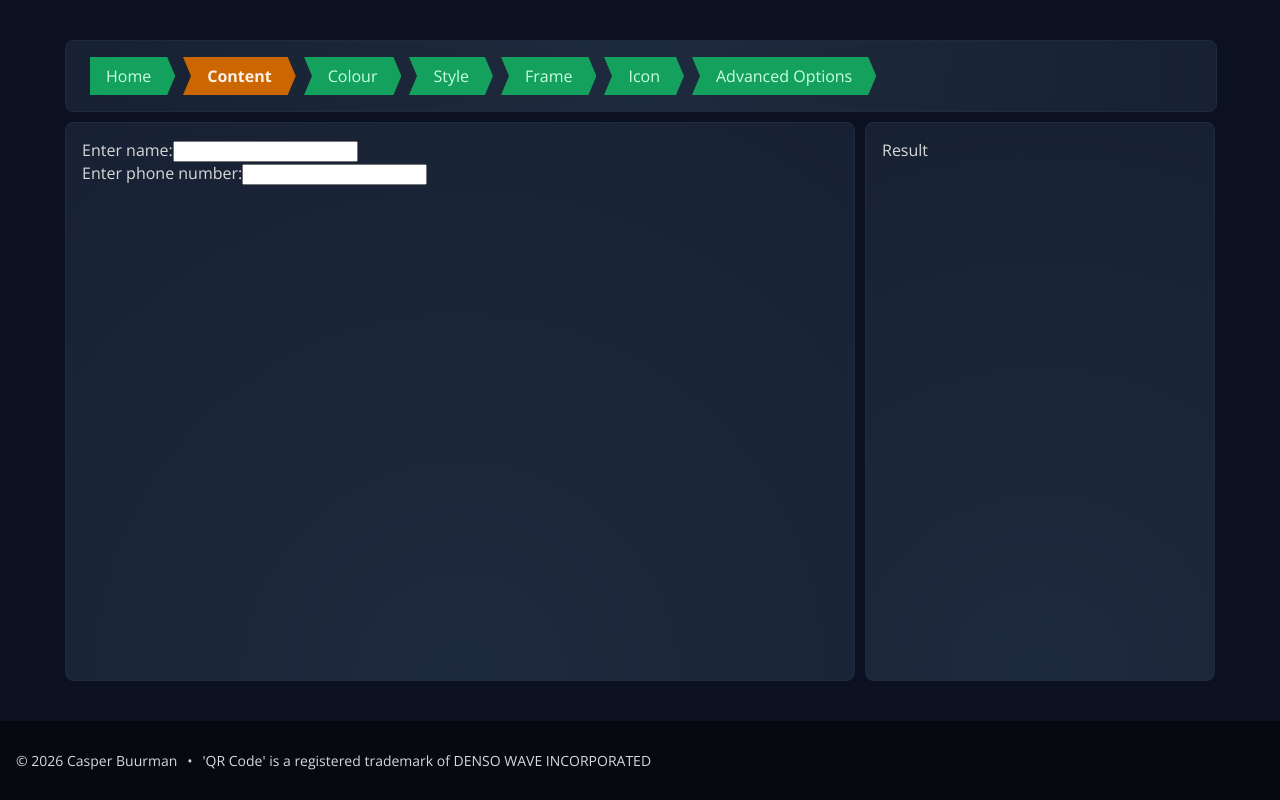
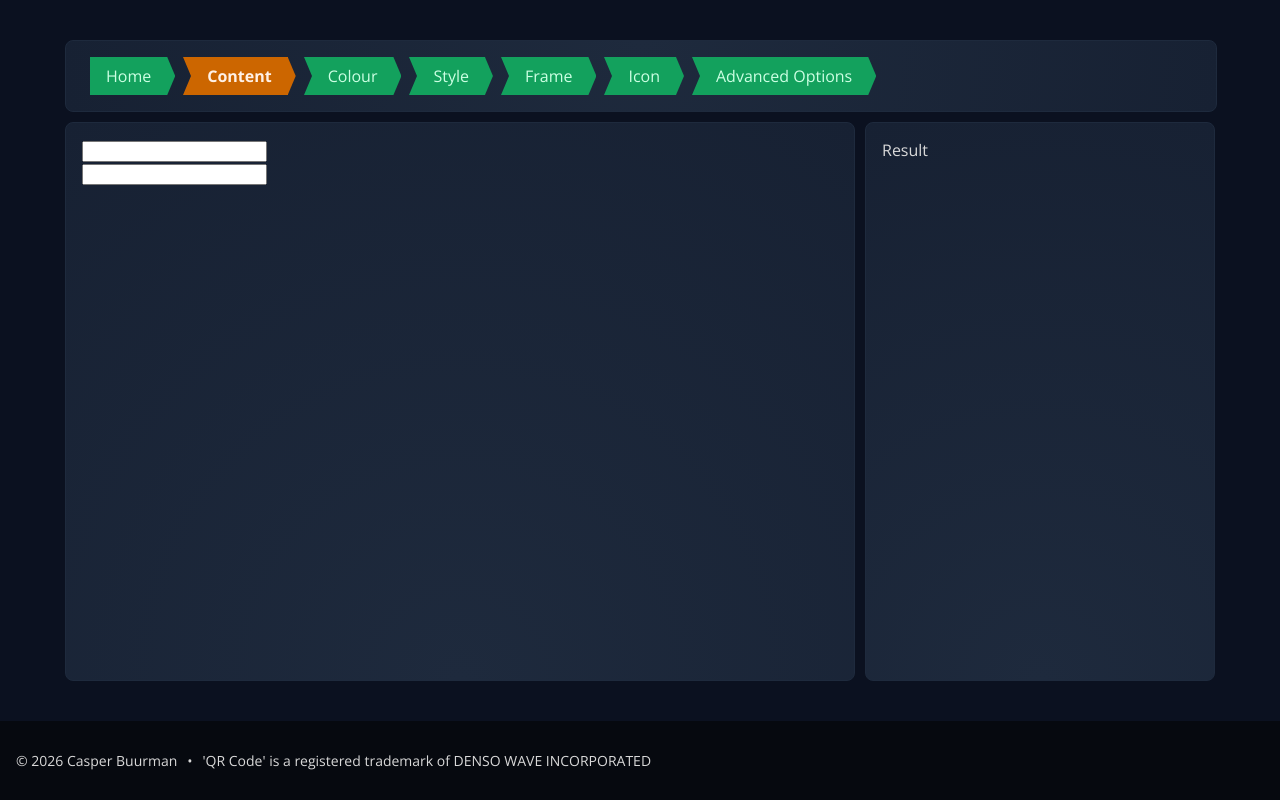
Before and after one commit to CasperBvV/QR-Genny, a Vue app: page /content in a window 1280 px wide. Built offline with nearby package versions, Linux system fonts and the light colour scheme.

Commit message:
Replace placeholder with label in input components
Refactored InputComponent and ContentView to use a 'label' property instead of 'placeholder' for input field labeling. This improves clarity and consistency in form field labeling throughout the application.

```diff
--- a/src/components/InputComponent.vue
+++ b/src/components/InputComponent.vue
@@ -24,7 +24,7 @@ watch(userInput, (newValue) => {
 
 <template>
   <div class="input-component">
-    <label for="user-input" v-if="placeholder">{{ placeholder }}:</label>
+    <label for="user-input" v-if="label">{{ label }}:</label>
     <select :name="value" :id="value" v-model="userInput" v-if="inputType === 'select' && options">
       <option v-for="option in options" :key="option" :value="option">{{ option }}</option>
     </select>
--- a/src/views/ContentView.vue
+++ b/src/views/ContentView.vue
@@ -5,7 +5,7 @@ const currentData = qrData.value.content || {}
 
 interface Field {
   inputType: string
-  placeholder: string
+  label: string
   value: string
 }
 
@@ -13,26 +13,26 @@ const fields: Record<string, Field[]> = {
   url: [
     {
       inputType: 'text',
-      placeholder: 'URL',
+      label: 'URL',
       value: 'url',
     },
   ],
   text: [
     {
       inputType: 'text',
-      placeholder: 'Enter text',
+      label: 'Enter text',
       value: 'text',
     },
   ],
   vcard: [
     {
       inputType: 'text',
-      placeholder: 'Enter name',
+      label: 'Enter name',
       value: 'name',
     },
     {
       inputType: 'text',
-      placeholder: 'Enter phone number',
+      label: 'Enter phone number',
       value: 'phone',
     },
   ],
@@ -42,7 +42,7 @@ const fields: Record<string, Field[]> = {
 
 <template>
   <template v-for="field in fields.vcard" :key="field.value">
-    <ContentInputComponent :inputType="field.inputType" :placeholder="field.placeholder" :value="field.value"
+    <ContentInputComponent :inputType="field.inputType" :label="field.label" :value="field.value"
       :prefilled="currentData[field.value]" />
   </template>
   <!-- <InputComponent :inputType="fields" placeholder="Enter your name" page="content" value="name"
```
